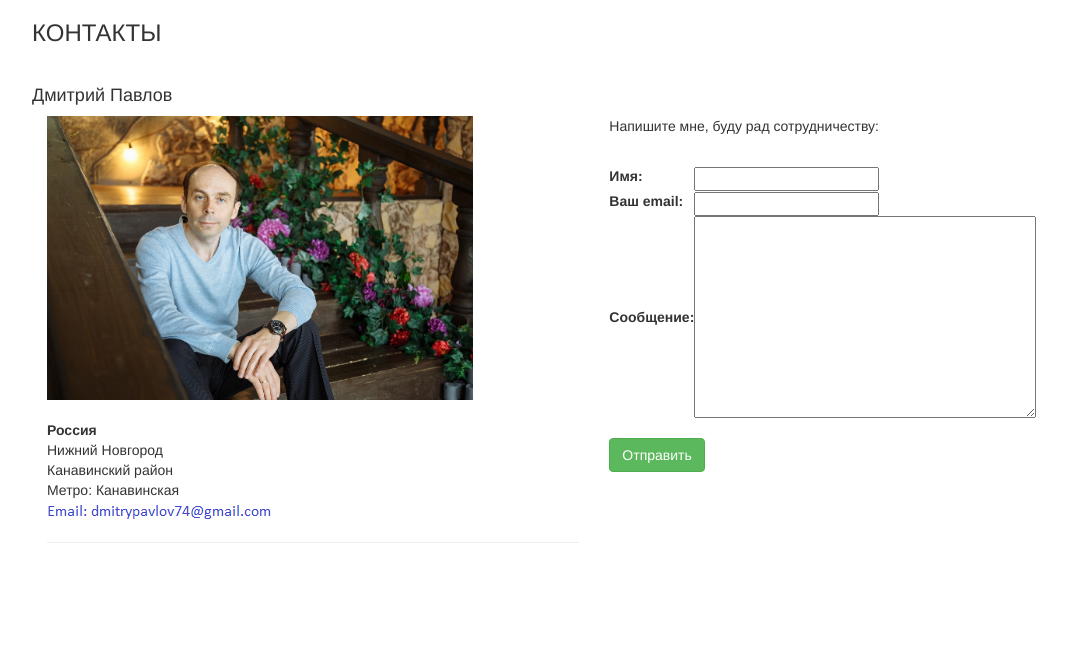
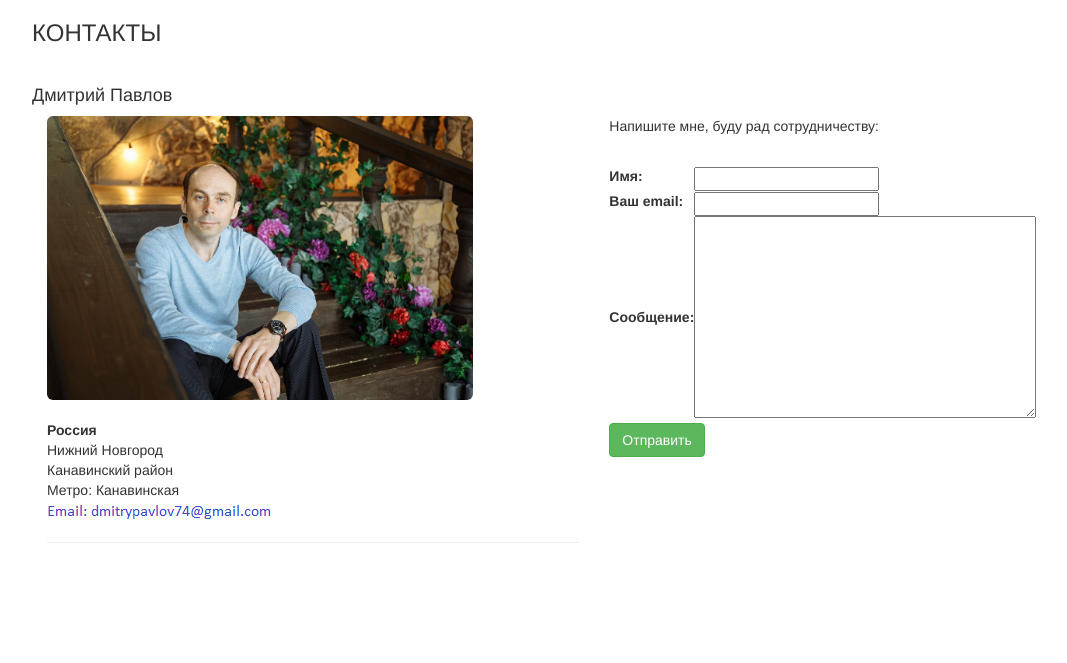
Before and after one commit to dmitry741/django_released, a Django app: page /feedback in a window 1280 px wide. Shown: the part 180-843 px from the top of the page, without its empty margins (126-1193 px from the left). Run offline with Django 3.2, Linux system fonts and the light colour scheme; some libraries are stand-ins or nearby versions.

Commit message:
round contact photo
home

```diff
--- a/first_app_django/mainapp/djform.py
+++ b/first_app_django/mainapp/djform.py
@@ -9,5 +9,5 @@ class MyContactForm(forms.Form):
     message = forms.CharField(label='Сообщение', widget=forms.Textarea)
 
     # user = forms.CharField(label='Имя', max_length=50, widget=forms.TextInput(attrs={'class': 'form-control'}))
-    # sender = forms.EmailField(label='Ваш email', widget=forms.TextInput(attrs={'class' : 'form-control'}))
-    # message = forms.CharField(label='Сообщение', widget=forms.Textarea(attrs={'class' : 'form-control'}))
+    # sender = forms.EmailField(label='Ваш email', widget=forms.TextInput(attrs={'class': 'form-control'}))
+    # message = forms.CharField(label='Сообщение', widget=forms.Textarea(attrs={'class': 'form-control'}))
--- a/first_app_django/templates/contacts.html
+++ b/first_app_django/templates/contacts.html
@@ -43,7 +43,7 @@
             <br>
             <h4>Дмитрий Павлов</h4>
             <div class="col-md-7">
-                <img src='{% static "images/contact.jpg" %}' alt="contact photo" width="80%">
+                <img class="img-rounded" src='{% static "images/contact.jpg" %}' alt="contact photo" width="80%">
                 <br>
                 <br>
                 <address>
@@ -59,12 +59,10 @@
                 <p>Напишите мне, буду рад сотрудничеству:</p>
                 <br>
                 <form action="/feedback" method="post">
-                    <div class="form-group">
-                        {% csrf_token %}
-                        <table>
-                            {{contact_form.as_table}}
-                        </table>
-                    </div>
+                    {% csrf_token %}
+                    <table>
+                        {{contact_form.as_table}}
+                    </table>
                     <input type="submit" value="Отправить" class="btn btn-success"/>
                 </form>
                 <br>
```
